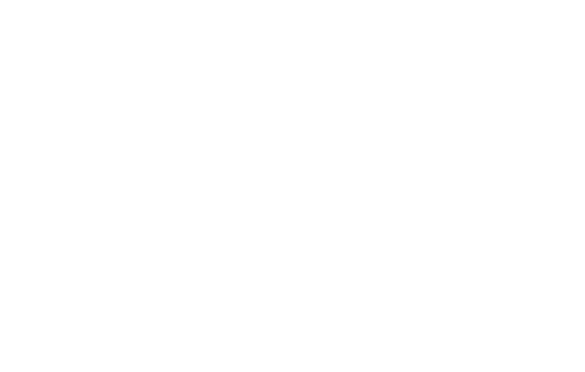
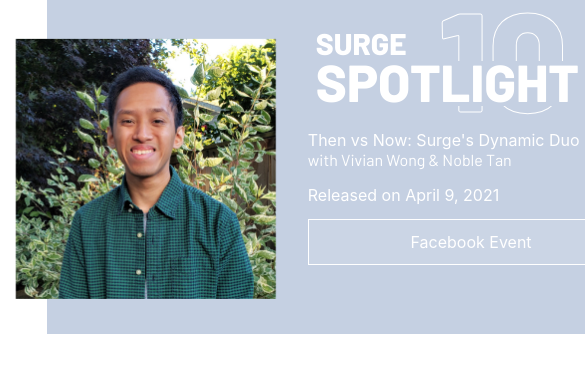
Before and after one commit to sfusurge/surge_website, a React (Create React App) app: page /path in a window 390 px wide. Shown: the top 372 px of the page, 585 px wide, since content can reach past the window. Built offline with nearby package versions, Linux system fonts and the light colour scheme.

Commit message:
Happy joshua will work on making it more responsive

```diff
--- a/src/components/Podcast.js
+++ b/src/components/Podcast.js
@@ -1,13 +1,14 @@
 import useMediaQuery from '../utils/useMediaQuery'
 import styles from '../css/Podcast.module.css'
+import josh from '../assets/podcastHosts/josh.png'
 import PodcastTitle from './PodcastTitle'
 
 const Podcast = props => {
   const isDesktop = useMediaQuery('(min-width: 600px)')
   return (
     <>
-      {isDesktop && (
       <div className={styles.container}>
+        <img className={styles.person} src={josh}></img>
         <div className={styles.text}>
           <div className={styles.title}>
             <PodcastTitle />
@@ -15,12 +16,11 @@ const Podcast = props => {
           <p className={styles.subTitle}>Then vs Now: Surge's Dynamic Duo</p>
           <p className={styles.hosts}>{'with Vivian Wong & Noble Tan'}</p>
           <p className={styles.date}>Released on April 9, 2021 </p>
-            <a href="https://www.facebook.com/sfusurge/">
-              <div>Take me to the episode!</div>
+          <a>
+            <div className={styles.btn}>Facebook Event</div>
           </a>
         </div>
       </div>
-      )}
     </>
   )
 }
--- a/src/css/Podcast.module.css
+++ b/src/css/Podcast.module.css
@@ -1,23 +1,49 @@
 .container {
   background-color: var(--color-podcast);
-  width: 43%;
+  width: max(624px, 42%);
+  height: 334px;
+  display: flex;
+  margin-left: 12%;
 }
 
 .text {
   width: 52%;
-  margin-left: 42%;
+  margin-left: 0%;
 }
 
 .subTitle {
   font: var(--font-body-subheading);
+  margin: 0;
   color: #ffffff;
 }
 
 .hosts {
   font: var(--font-text-body);
+  margin: 0;
   color: #ffffff;
 }
+
 .date {
   font: var(--font-text-podcastDate);
   color: #ffffff;
+  margin-bottom: 14px;
 }
+
+.btn {
+  width: 100%;
+  border: solid;
+  border-width: 1px;
+  color: white;
+  text-decoration: none;
+  text-align: center;
+  background-color: rgba(255, 255, 255, 0.1);
+  padding: 12px 0;
+}
+
+.person {
+  width: 261px;
+  height: 261px;
+  padding-top: 38px;
+  padding-bottom: 38px;
+  transform: translate(-12%, 0%);
+}
```
Lines whose indentation alone changed are shown as unchanged.
